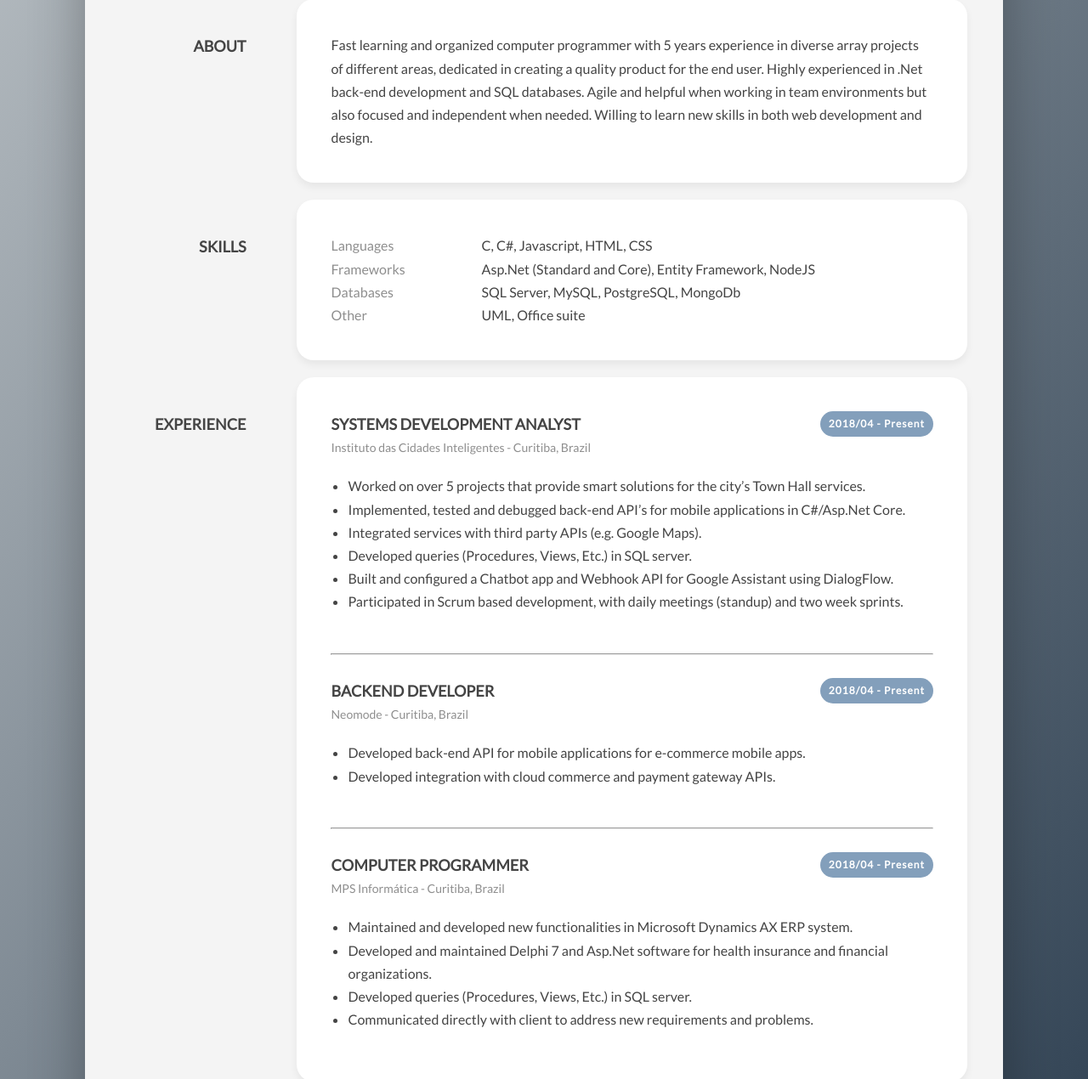
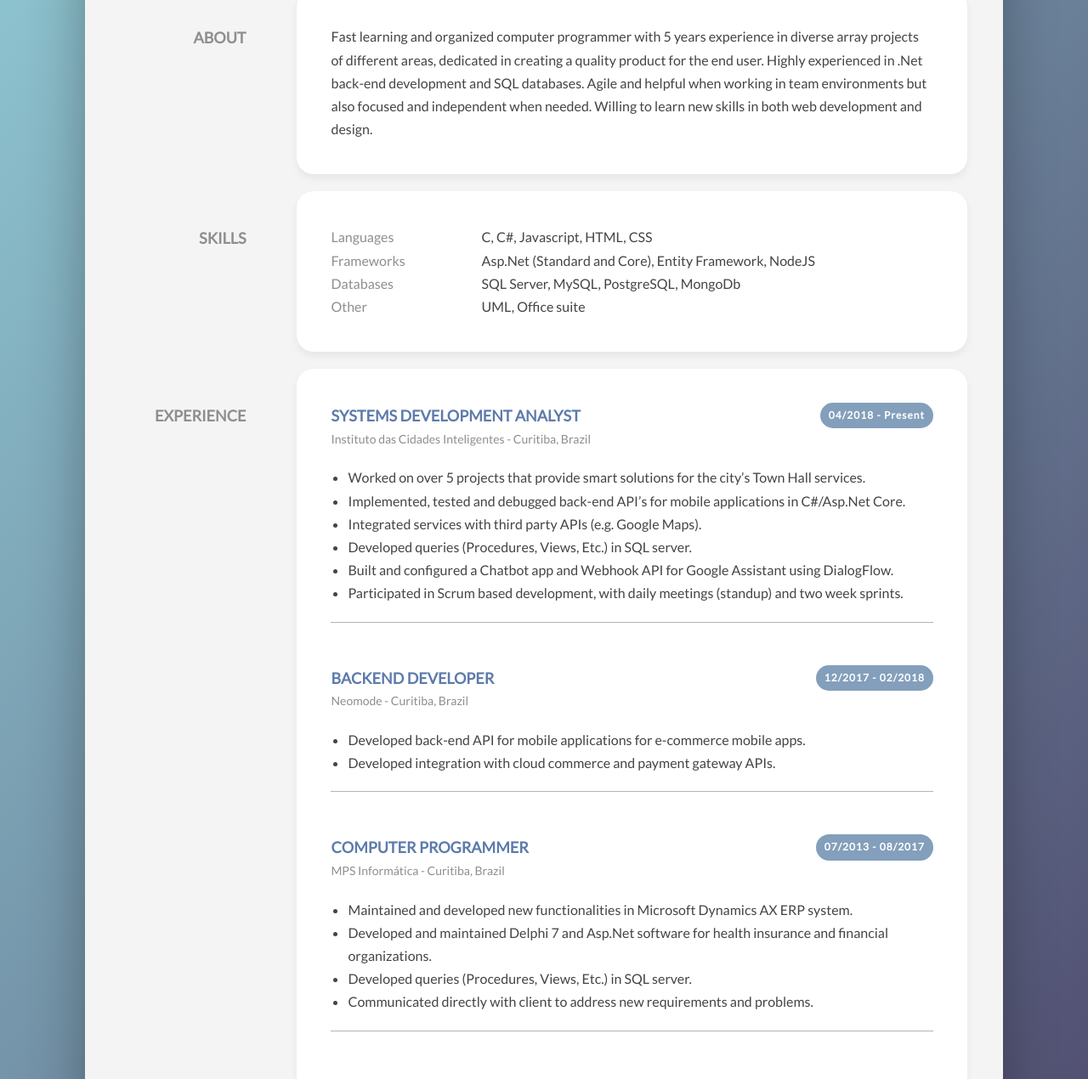
Before and after one commit to lennonalberto/lennonalberto.github.io, a plain HTML site: page index.html in a window 1280 px wide. Shown: the part 348-1618 px from the top of the page at 85% size. Drawn offline with nearby package versions, Linux system fonts and the light colour scheme.

Commit message:
Adjustments

```diff
--- a/css/main.css
+++ b/css/main.css
@@ -14,13 +14,13 @@ body {
     line-height: 1.7;
     font-size: 1.6rem;
     color: #444;
-    background-image: linear-gradient(to right bottom, #bdc3c7, #2c3e50);
+    background-image: linear-gradient(to right bottom, #93cfd8, #4d476b);
 }
 
 .container {
     display: grid;
     display: -ms-grid;
-    grid-template-columns: 2fr 8fr;
+    grid-template-columns: 1fr 4fr;
     max-width: 1080px;
     margin: 4rem auto;
     padding: 2em;
@@ -31,19 +31,18 @@ body {
 .pdf-button {
     border-style: solid;
     border-width: 2px;
-    border-color: #2c3e50;
     border-radius: 20px;
     padding: 1rem;
     font-size: 1.2rem;
     font-weight: 700;
-    color: #63778b;
-    border-color: #63778b;
+    color: #5d7bab;
+    border-color: #5d7bab;
     text-transform: uppercase;
     text-decoration: none;
 }
 
 .pdf-button:hover {
-    background-color: #63778b;
+    background-color: #5d7bab;
     color: white;
     box-shadow: 0 0.3rem 0.3rem rgba(0, 0, 0, 0.3);
 }
@@ -68,7 +67,7 @@ body {
 }
 
 .icon {
-    color: #63778b;
+    color: #8e8e8e;
 }
 
 .infos {
@@ -83,19 +82,19 @@ body {
 }
 
 .social-icons a {
-    color: #63778b;
+    color: #5d7bab;
     text-decoration: none;
 }
 
 .social-icons a:hover {
-    color: #324354;
+    color: #435777;
     text-decoration: none;
 }
 
 .photo {
-    height: 18rem;
+    height: 17rem;
     border-radius: 50%;
-    box-shadow: 0 2rem 6rem rgba(0, 0, 0, 0.3);
+    box-shadow: 0 0.6rem 1rem rgba(0, 0, 0, 0.3);
 }
 
 h1 {
@@ -110,19 +109,19 @@ h2 {
     text-transform: uppercase;
     font-size: 1.8rem;
     font-weight: 500;
+    color: #7a7979;
 }
 
 h3 {
     font-size: 2rem;
     text-transform: uppercase;
     padding: 4rem;
-
 }
 
 h4 {
     font-size: 1.8rem;
     text-transform: uppercase;
-
+    color: #5d7bab;
 }
 
 h5 {
@@ -131,8 +130,15 @@ h5 {
     color: #8e8e8e;
 }
 
-hr {
+.section-title {
     color: #8e8e8e;
+}
+
+.experience-section {
+    margin-bottom: 5rem;
+    border-bottom: #b4b4b4;
+    border-bottom-style: solid;
+    border-bottom-width: 1px;
 }
 
 .skills-list {
--- a/index.html
+++ b/index.html
@@ -7,8 +7,7 @@
   <meta http-equiv="X-UA-Compatible" content="ie=edge" />
   <title>Lennon's Resume</title>
 
-  <link href="https://fonts.googleapis.com/css?family=Lato|Roboto+Slab:100,300" rel="stylesheet">
-  <link href="https://fonts.googleapis.com/css?family=Open+Sans:300i,400" rel="stylesheet">
+  <link href="https://fonts.googleapis.com/css?family=Lato" rel="stylesheet">
   <link rel="stylesheet" href="css/main.css">
 
   <link rel="stylesheet" href="https://use.fontawesome.com/releases/v5.8.2/css/all.css"
@@ -66,7 +65,8 @@
       <h4 class="section-title">Experience</h4>
     </div>
     <div class="section panel">
-      <div class="period">2018/04 - Present</div>
+      <div class="experience-section">
+        <div class="period">04/2018 - Present</div>
         <h4>Systems Development Analyst</h4>
         <h5>Instituto das Cidades Inteligentes - Curitiba, Brazil</h5>
         <ul class="section-list">
@@ -89,10 +89,10 @@
             Participated in Scrum based development, with daily meetings (standup) and two week sprints.
           </li>
         </ul>
-      <br />
-      <hr>
-      <br />
-      <div class="period">2018/04 - Present</div>
+      </div>
+      <div class="experience-section">
+
+        <div class="period">12/2017 - 02/2018</div>
         <h4>Backend Developer</h4>
         <h5>Neomode - Curitiba, Brazil</h5>
         <ul class="section-list">
@@ -104,10 +104,9 @@
             Developed integration with cloud commerce and payment gateway APIs.
           </li>
         </ul>
-      <br />
-      <hr>
-      <br />
-      <div class="period">2018/04 - Present</div>
+      </div>
+      <div class="experience-section">
+        <div class="period">07/2013 - 08/2017</div>
         <h4>Computer Programmer</h4>
         <h5>MPS Informática - Curitiba, Brazil</h5>
         <ul class="section-list">
@@ -126,11 +125,12 @@
           </li>
         </ul>
       </div>
+    </div>
     <div class="section section-header">
       <h4 class="section-title">Education</h4>
     </div>
     <div class="section panel">
-      <div class="period">2009/08 - 2015/08</div>
+      <div class="period">08/2009 - 08/2015</div>
       <h4>Bachelor in Computer Science</h4>
       <h5>Universidade Federal do Paraná - Curitiba, Brazil</h5>
     </div>
```
Also changed, not shown: img/briefcase.svg (deleted), img/diploma.svg (deleted), img/egg.svg (deleted), img/html.svg (deleted), img/img_avatar.png (deleted), img/laptop.svg (deleted), img/user.svg (deleted), 1 other file. Lines whose indentation alone changed are shown as unchanged.
